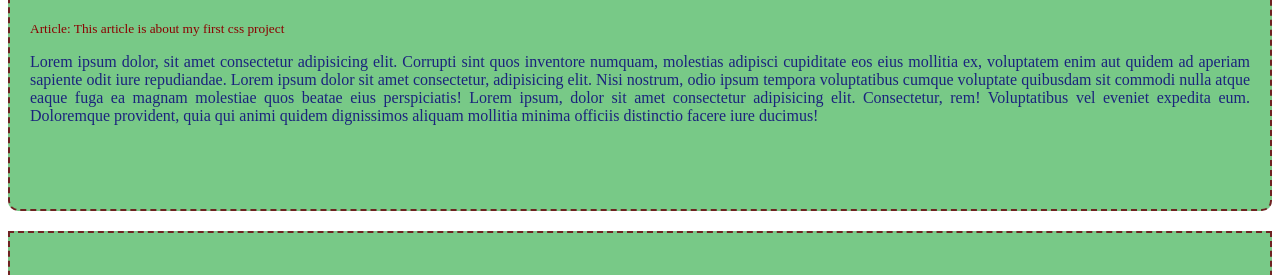
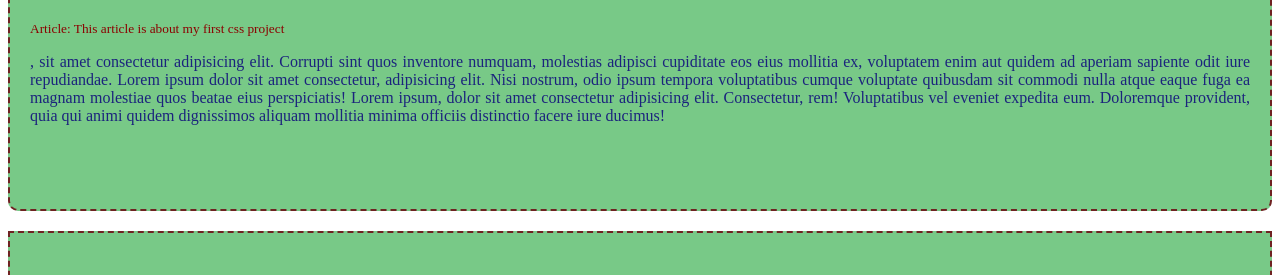
Before and after one commit to skhasancse18344/daily-task, a plain HTML site: page css/index.html in a window 1280 px wide. Shown: the part 91-366 px from the top of the page. Drawn offline with Linux system fonts and the light colour scheme.

Commit message:
Hello World

```diff
--- a/css/index.html
+++ b/css/index.html
@@ -1,5 +1,6 @@
 <!DOCTYPE html>
 <html lang="en">
+
 <head>
     <meta charset="UTF-8">
     <meta http-equiv="X-UA-Compatible" content="IE=edge">
@@ -7,11 +8,18 @@
     <title>CSS Practice</title>
     <link rel="stylesheet" href="style.css">
 </head>
+
 <body>
     <div class="blog">
         <h1>This is a blog</h1>
         <small>Article: This article is about my first css project</small>
-        <p>Lorem ipsum dolor, sit amet consectetur adipisicing elit. Corrupti sint quos inventore numquam, molestias adipisci cupiditate eos eius mollitia ex, voluptatem enim aut quidem ad aperiam sapiente odit iure repudiandae. Lorem ipsum dolor sit amet consectetur, adipisicing elit. Nisi nostrum, odio ipsum tempora voluptatibus cumque voluptate quibusdam sit commodi nulla atque eaque fuga ea magnam molestiae quos beatae eius perspiciatis! Lorem ipsum, dolor sit amet consectetur adipisicing elit. Consectetur, rem! Voluptatibus vel eveniet expedita eum. Doloremque provident, quia qui animi quidem dignissimos aliquam mollitia minima officiis distinctio facere iure ducimus!
+        <p>, sit amet consectetur adipisicing elit. Corrupti sint quos inventore numquam, molestias adipisci cupiditate
+            eos eius mollitia ex, voluptatem enim aut quidem ad aperiam sapiente odit iure repudiandae. Lorem ipsum
+            dolor sit amet consectetur, adipisicing elit. Nisi nostrum, odio ipsum tempora voluptatibus cumque voluptate
+            quibusdam sit commodi nulla atque eaque fuga ea magnam molestiae quos beatae eius perspiciatis! Lorem ipsum,
+            dolor sit amet consectetur adipisicing elit. Consectetur, rem! Voluptatibus vel eveniet expedita eum.
+            Doloremque provident, quia qui animi quidem dignissimos aliquam mollitia minima officiis distinctio facere
+            iure ducimus!
         </p>
     </div>
     <div class="card">
@@ -32,4 +40,5 @@
         </div>
     </div>
 </body>
+
 </html>
```
